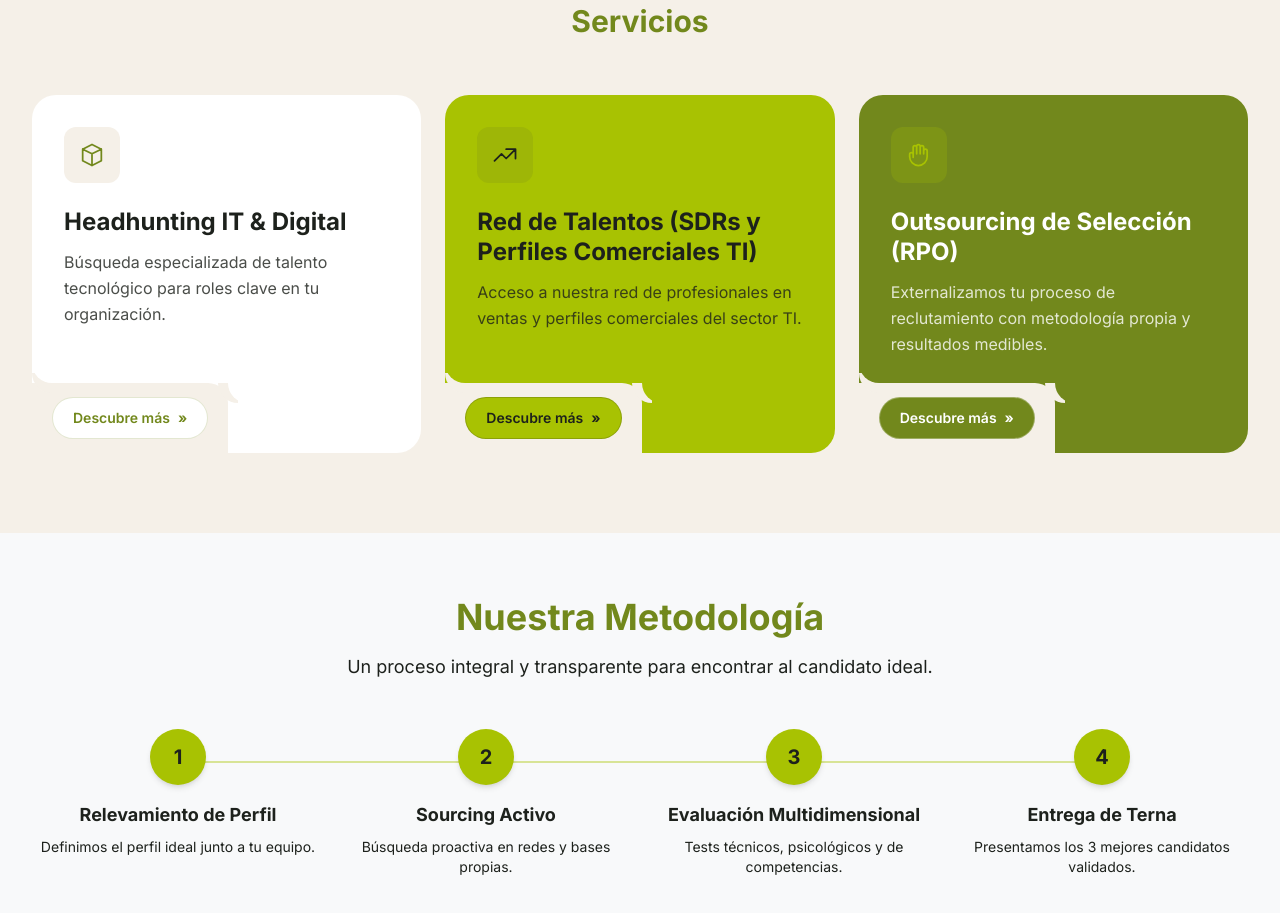
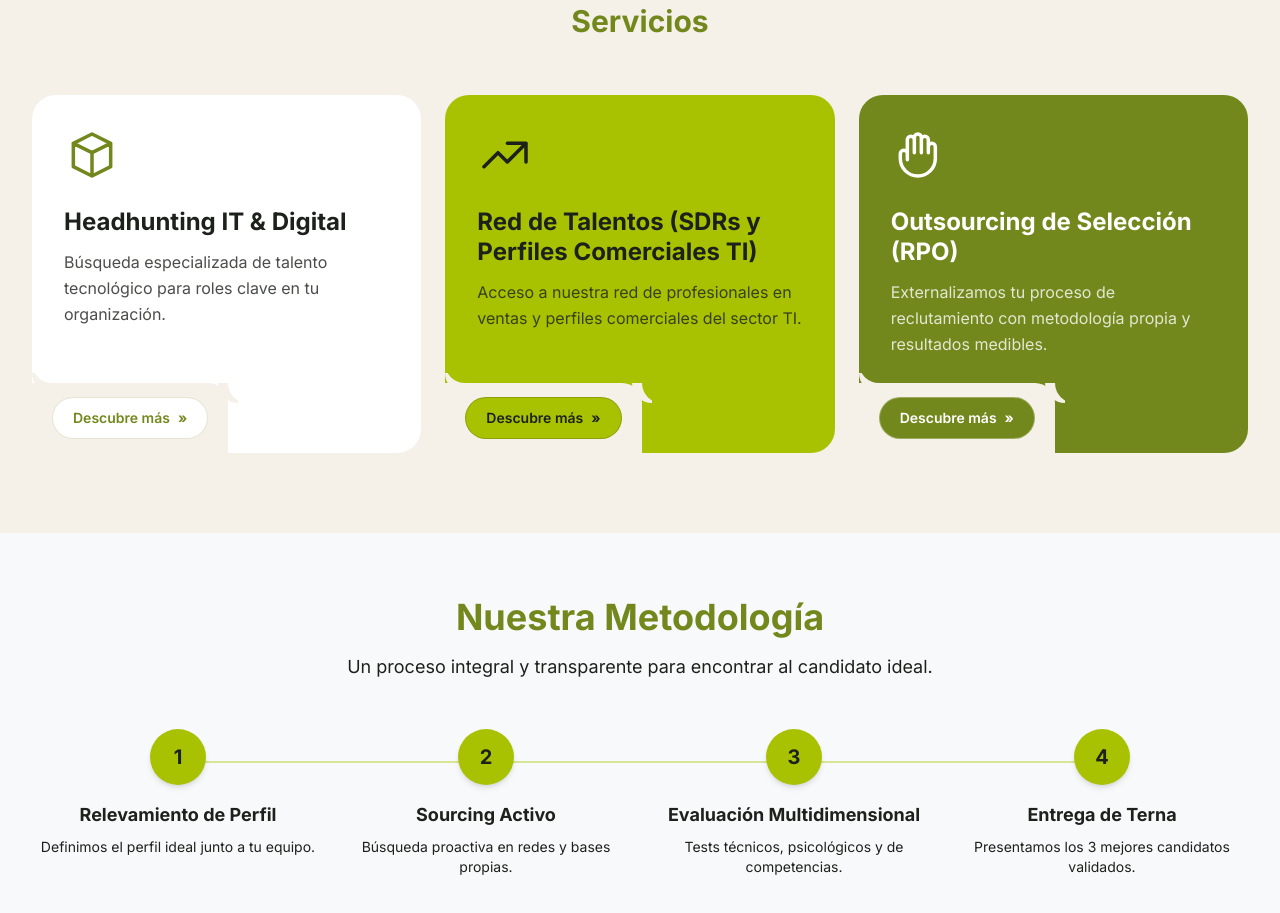
Before and after one commit to andreaendigital/mindcodeweb, a website: page index.html in a window 1280 px wide. Shown: the part 877-1790 px from the top of the page. Drawn offline with nearby package versions, Linux system fonts and the light colour scheme.

Commit message:
Cambio en tarjetas de servicio, iconos

```diff
--- a/index.html
+++ b/index.html
@@ -122,9 +122,9 @@
 
           <!-- Card 1: Headhunting IT & Digital (blanca) -->
           <div class="reveal service-card relative bg-white p-8 pb-24 min-h-[340px] flex flex-col">
-            <!-- Icono en caja -->
-            <div class="w-14 h-14 rounded-xl bg-[#f5f0e8] flex items-center justify-center mb-6">
-              <svg class="h-7 w-7 text-[#72881c]" fill="none" stroke="currentColor" viewBox="0 0 24 24" aria-hidden="true">
+            <!-- Icono -->
+            <div class="mb-6">
+              <svg class="h-14 w-14 text-[#72881c]" fill="none" stroke="currentColor" viewBox="0 0 24 24" aria-hidden="true">
                 <path stroke-linecap="round" stroke-linejoin="round" stroke-width="1.5" d="M20 7l-8-4-8 4m16 0l-8 4m8-4v10l-8 4m0-10L4 7m8 4v10M4 7v10l8 4"/>
               </svg>
             </div>
@@ -142,9 +142,9 @@
 
           <!-- Card 2: Red de Talentos (verde lima) -->
           <div class="reveal service-card relative bg-[#a8c202] p-8 pb-24 min-h-[340px] flex flex-col">
-            <!-- Icono en caja -->
-            <div class="w-14 h-14 rounded-xl bg-[#72881c]/20 flex items-center justify-center mb-6">
-              <svg class="h-7 w-7 text-[#1d211c]" fill="none" stroke="currentColor" viewBox="0 0 24 24" aria-hidden="true">
+            <!-- Icono -->
+            <div class="mb-6">
+              <svg class="h-14 w-14 text-[#1d211c]" fill="none" stroke="currentColor" viewBox="0 0 24 24" aria-hidden="true">
                 <path stroke-linecap="round" stroke-linejoin="round" stroke-width="1.5" d="M13 7h8m0 0v8m0-8l-8 8-4-4-6 6"/>
               </svg>
             </div>
@@ -162,9 +162,9 @@
 
           <!-- Card 3: Outsourcing de Selección (verde oliva) -->
           <div class="reveal service-card relative bg-[#72881c] p-8 pb-24 min-h-[340px] flex flex-col">
-            <!-- Icono en caja -->
-            <div class="w-14 h-14 rounded-xl bg-[#a8c202]/20 flex items-center justify-center mb-6">
-              <svg class="h-7 w-7 text-[#a8c202]" fill="none" stroke="currentColor" viewBox="0 0 24 24" aria-hidden="true">
+            <!-- Icono -->
+            <div class="mb-6">
+              <svg class="h-14 w-14 text-white" fill="none" stroke="currentColor" viewBox="0 0 24 24" aria-hidden="true">
                 <path stroke-linecap="round" stroke-linejoin="round" stroke-width="1.5" d="M7 11.5V14m0-2.5v-6a1.5 1.5 0 113 0m-3 6a1.5 1.5 0 00-3 0v2a7.5 7.5 0 0015 0v-5a1.5 1.5 0 00-3 0m-6-3V11m0-5.5v-1a1.5 1.5 0 013 0v1m0 0V11m0-5.5a1.5 1.5 0 013 0v3m0 0V11"/>
               </svg>
             </div>
```
